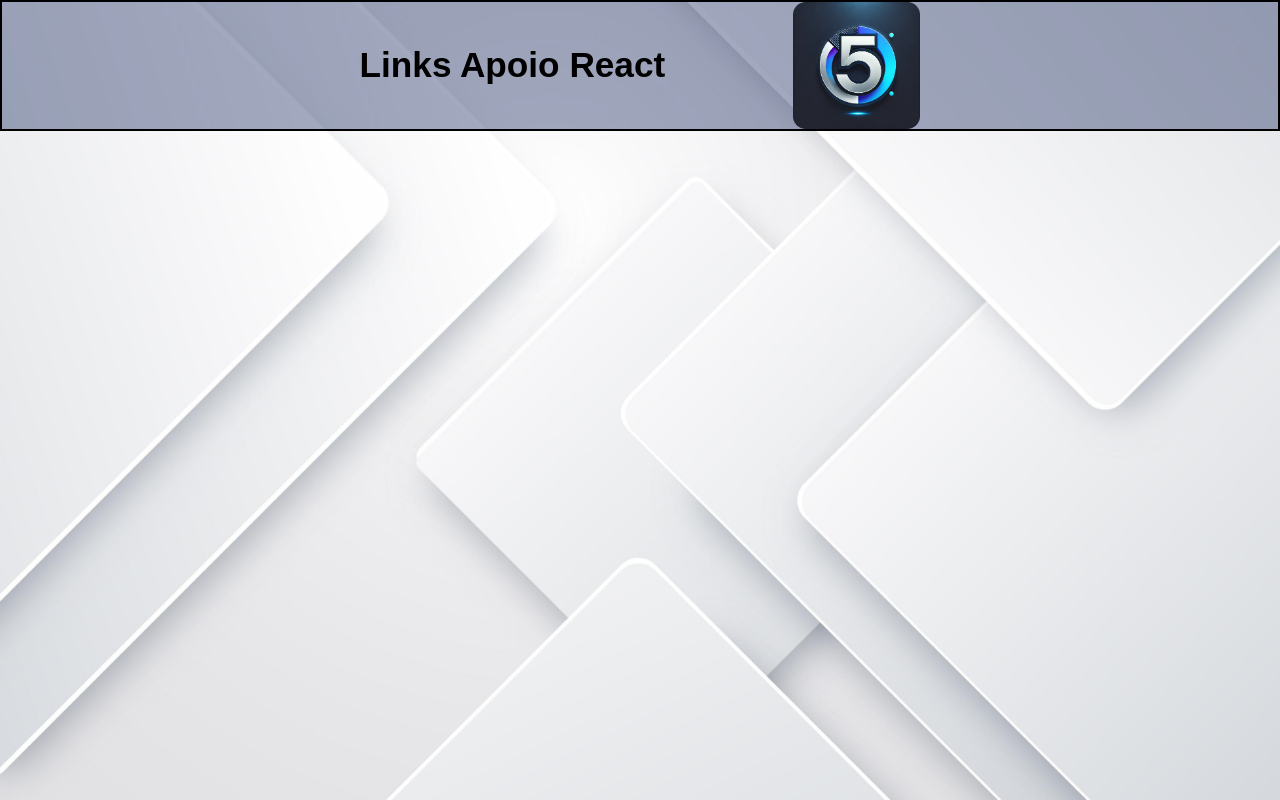
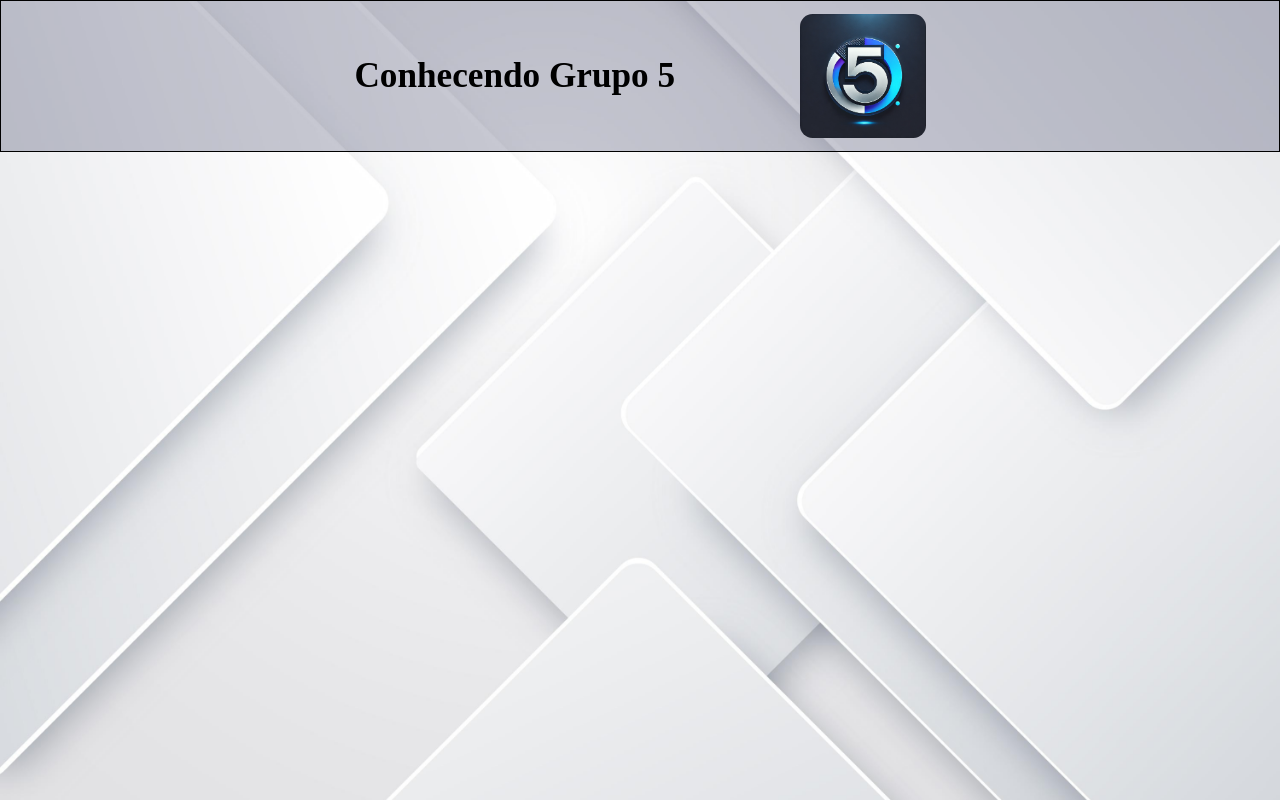
Before and after one commit to Matheus2570/desafio1_de_props, a React (Vite) app in the folder terceiroProjetoReactDesafio1/: page / in a window 1280 px wide. Built offline with nearby package versions, Linux system fonts and the light colour scheme.

Commit message:
Dia_12_02_2025

```diff
--- a/terceiroProjetoReactDesafio1/src/components/Header.css
+++ b/terceiroProjetoReactDesafio1/src/components/Header.css
@@ -3,11 +3,15 @@
     align-items: center;
     gap: 10%;
     justify-content: center;
-    border: 2px solid #000000 ;
-    background-color: #0416515d;
+    background-color: #060d3639;
+    padding: 1%;
+    border: 1px solid black;
     color: #000000;
     font-size: 1.1em;
+    font-family: 'Times New Roman', Times, serif;
 }
+
+
 
 .logo{
     width: 10%;
@@ -19,5 +23,4 @@
 .logo:hover{
     transform: scale(1.05);
 box-shadow: 2px 5px 10px #333333;
-
 }
--- a/terceiroProjetoReactDesafio1/src/components/Header.jsx
+++ b/terceiroProjetoReactDesafio1/src/components/Header.jsx
@@ -5,7 +5,7 @@ function Header() {
   return (
     <>
  <header className="header">
-        <h1>Links Apoio React</h1>
+        <h1>Conhecendo Grupo 5</h1>
         <img src={logo} className="logo" alt="Imgem React" />
       </header>
 
```
